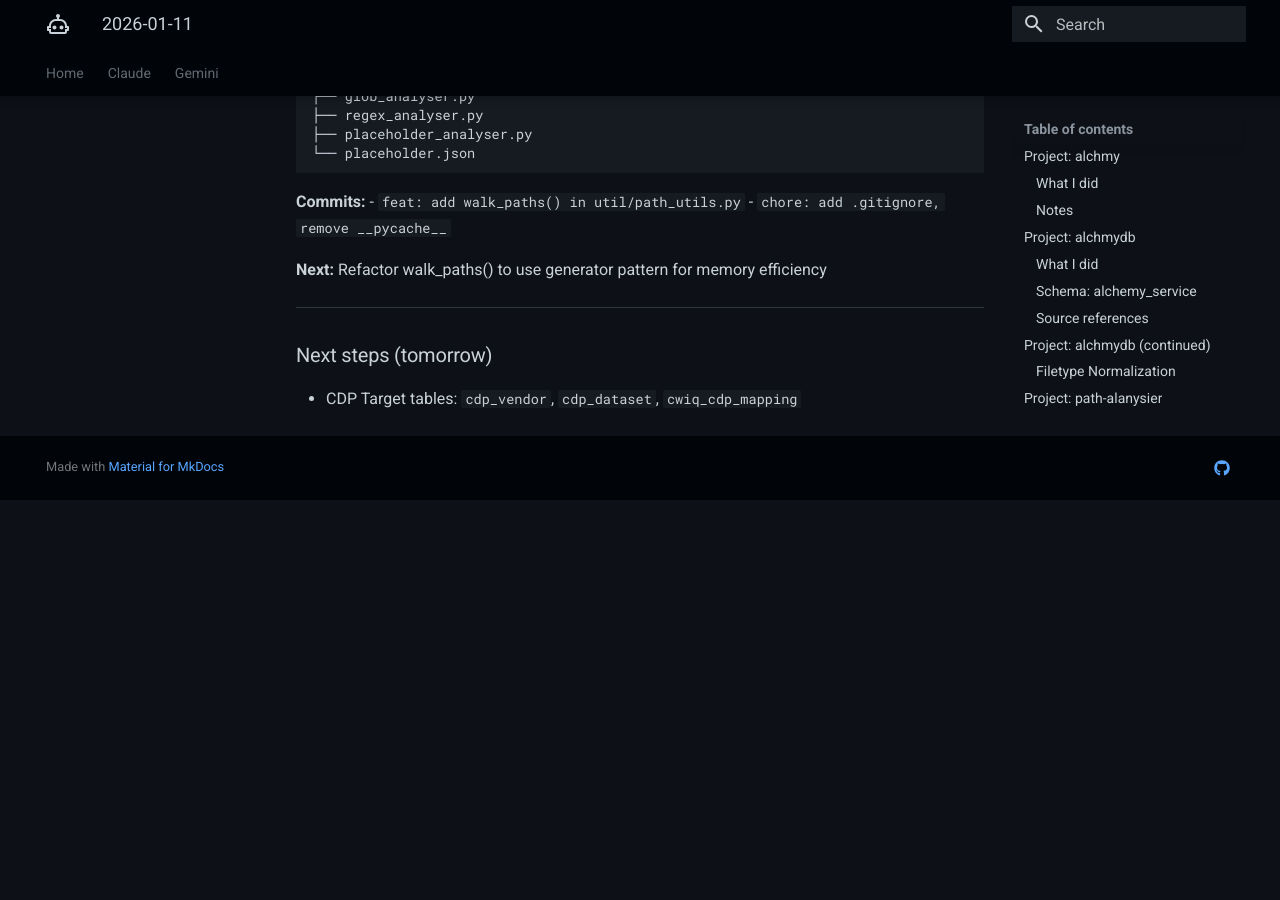
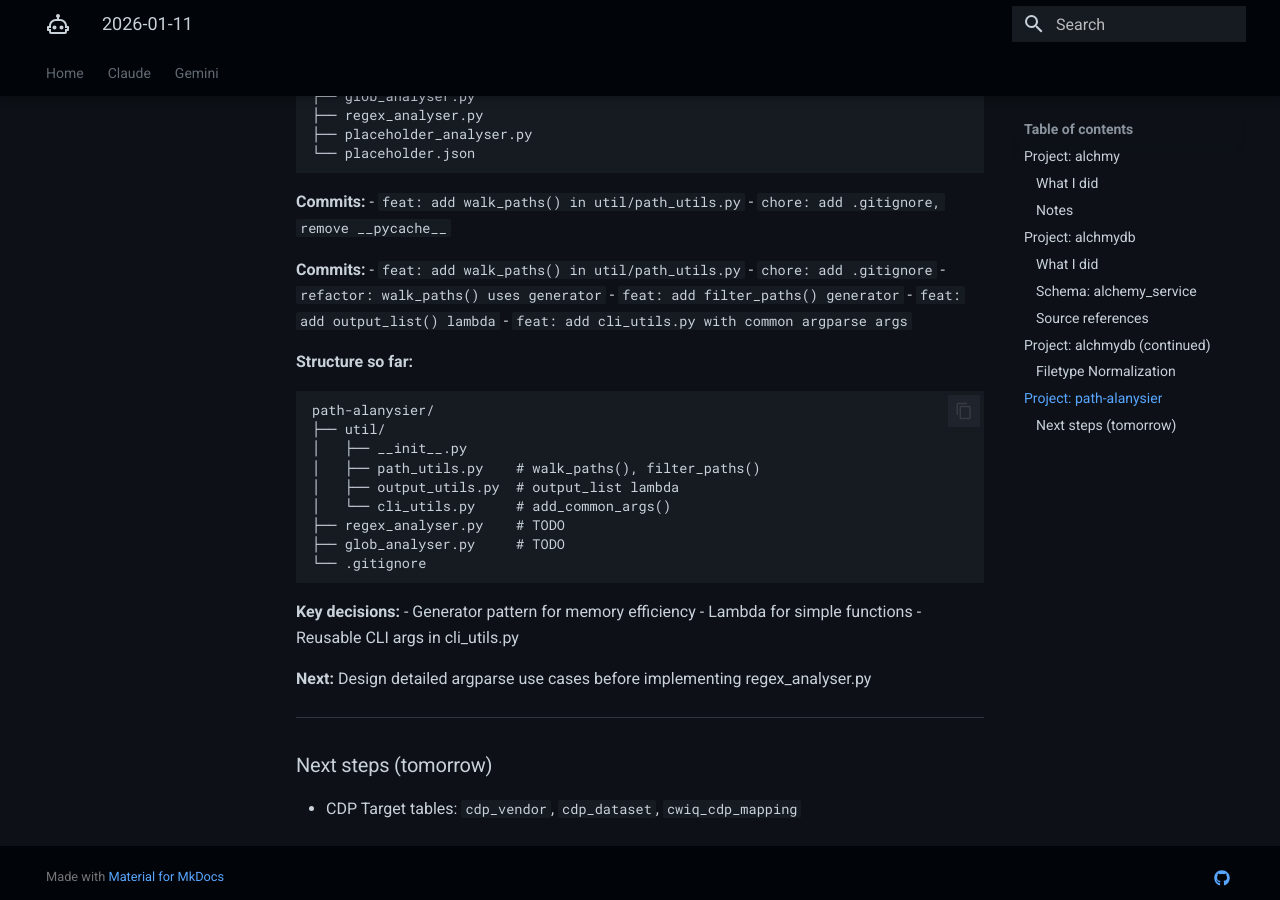
Before and after one commit to ThanuMahee12/AgentContext, an MkDocs documentation site: the page built from docs/Claude/sessions/2026-01-11.md, in a window 1280 px wide and 900 px high, scrolled down 2128 px. Built offline with MkDocs 1.6.1 and Material for MkDocs 9.7.7, drawn with Linux system fonts in a browser that asks for light colours; before the commit the page ends 2628 px from its top, so only the background shows below that.

Commit message:
claude: 2026-01-11 path-alanysier progress

````diff
--- a/docs/Claude/sessions/2026-01-11.md
+++ b/docs/Claude/sessions/2026-01-11.md
@@ -95,7 +95,33 @@ path-alanysier/
 - `feat: add walk_paths() in util/path_utils.py`
 - `chore: add .gitignore, remove __pycache__`
 
-**Next:** Refactor walk_paths() to use generator pattern for memory efficiency
+**Commits:**
+- `feat: add walk_paths() in util/path_utils.py`
+- `chore: add .gitignore`
+- `refactor: walk_paths() uses generator`
+- `feat: add filter_paths() generator`
+- `feat: add output_list() lambda`
+- `feat: add cli_utils.py with common argparse args`
+
+**Structure so far:**
+```
+path-alanysier/
+├── util/
+│   ├── __init__.py
+│   ├── path_utils.py    # walk_paths(), filter_paths()
+│   ├── output_utils.py  # output_list lambda
+│   └── cli_utils.py     # add_common_args()
+├── regex_analyser.py    # TODO
+├── glob_analyser.py     # TODO
+└── .gitignore
+```
+
+**Key decisions:**
+- Generator pattern for memory efficiency
+- Lambda for simple functions
+- Reusable CLI args in cli_utils.py
+
+**Next:** Design detailed argparse use cases before implementing regex_analyser.py
 
 ---
 
````
